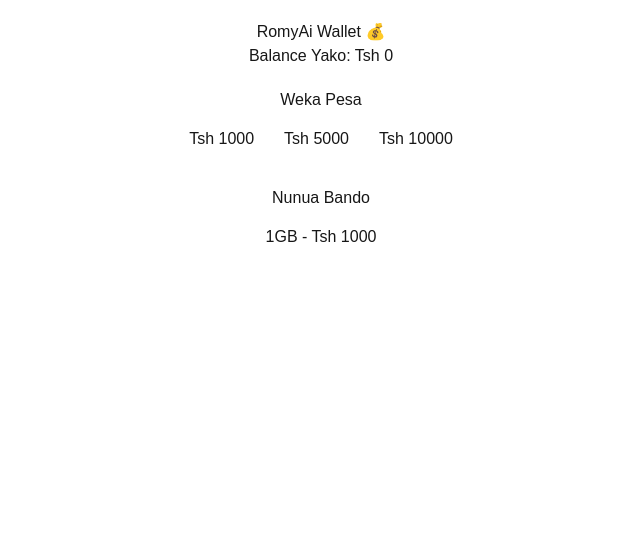
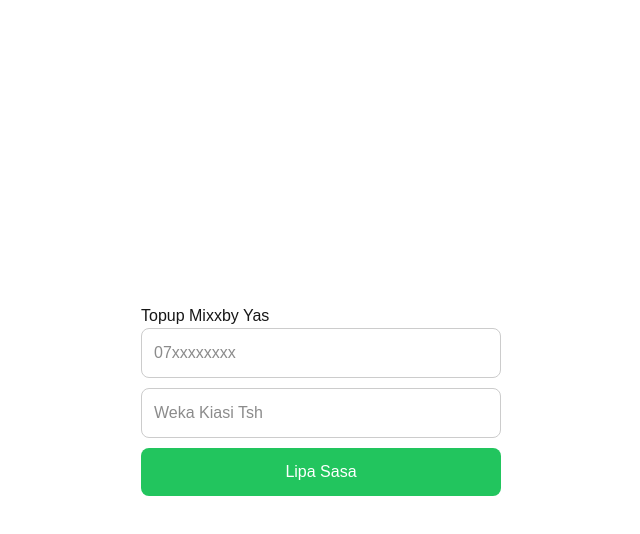
Before and after one commit to omy159122-dev/romyai, a Next.js app: page / in a window 1280 px wide. Shown: the top 534 px of the page, without its empty margins (319-959 px from the left). Built offline with nearby package versions, Linux system fonts and the light colour scheme.

Commit message:
Create page.js

```diff
--- /dev/null
+++ b/app/page.js
@@ -0,0 +1,47 @@
+'use client'
+import { useState } from 'react'
+
+export default function Home() {
+  const [phone, setPhone] = useState('');
+  const [amount, setAmount] = useState('');
+  const [loading, setLoading] = useState(false);
+
+  const lipa = async () => {
+    if(!phone || !amount) return alert('Jaza namba na kiasi')
+    setLoading(true)
+    const res = await fetch('/API/pay', {
+      method: 'POST',
+      headers: {'Content-Type': 'application/json'},
+      body: JSON.stringify({phone, amount})
+    });
+    const data = await res.json();
+    setLoading(false)
+    if(data.status === 'success'){
+      alert('Tafadhali angalia simu yako kuingiza PIN')
+    } else {
+      alert('Kuna shida: ' + data.message)
+    }
+  }
+
+  return (
+    <div style={{padding: 20, maxWidth: 400, margin: 'auto', fontFamily: 'sans-serif'}}>
+      <h1>Topup Mixxby Yas</h1>
+      <input
+        placeholder="07xxxxxxxx"
+        value={phone}
+        onChange={e=>setPhone(e.target.value)}
+        style={{width: '100%', padding: 12, marginBottom: 10, borderRadius: 8, border: '1px solid #ccc'}}
+      />
+      <input
+        placeholder="Weka Kiasi Tsh"
+        type="number"
+        value={amount}
+        onChange={e=>setAmount(e.target.value)}
+        style={{width: '100%', padding: 12, marginBottom: 10, borderRadius: 8, border: '1px solid #ccc'}}
+      />
+      <button onClick={lipa} disabled={loading} style={{width: '100%', padding: 12, background: '#22c55e', color: 'white', border: 'none', borderRadius: 8}}>
+        {loading ? 'Inatuma...' : 'Lipa Sasa'}
+      </button>
+    </div>
+  )
+}
```
